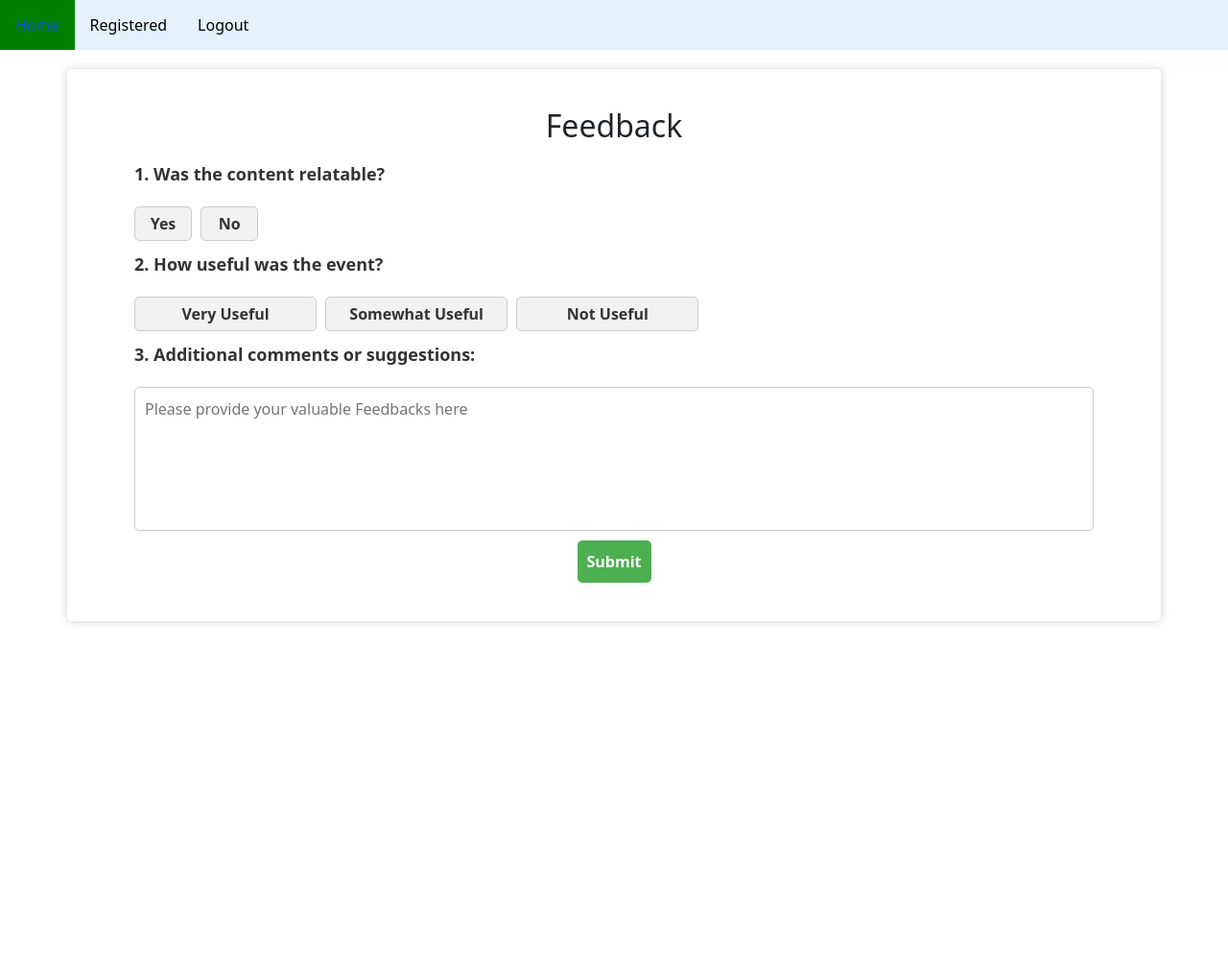
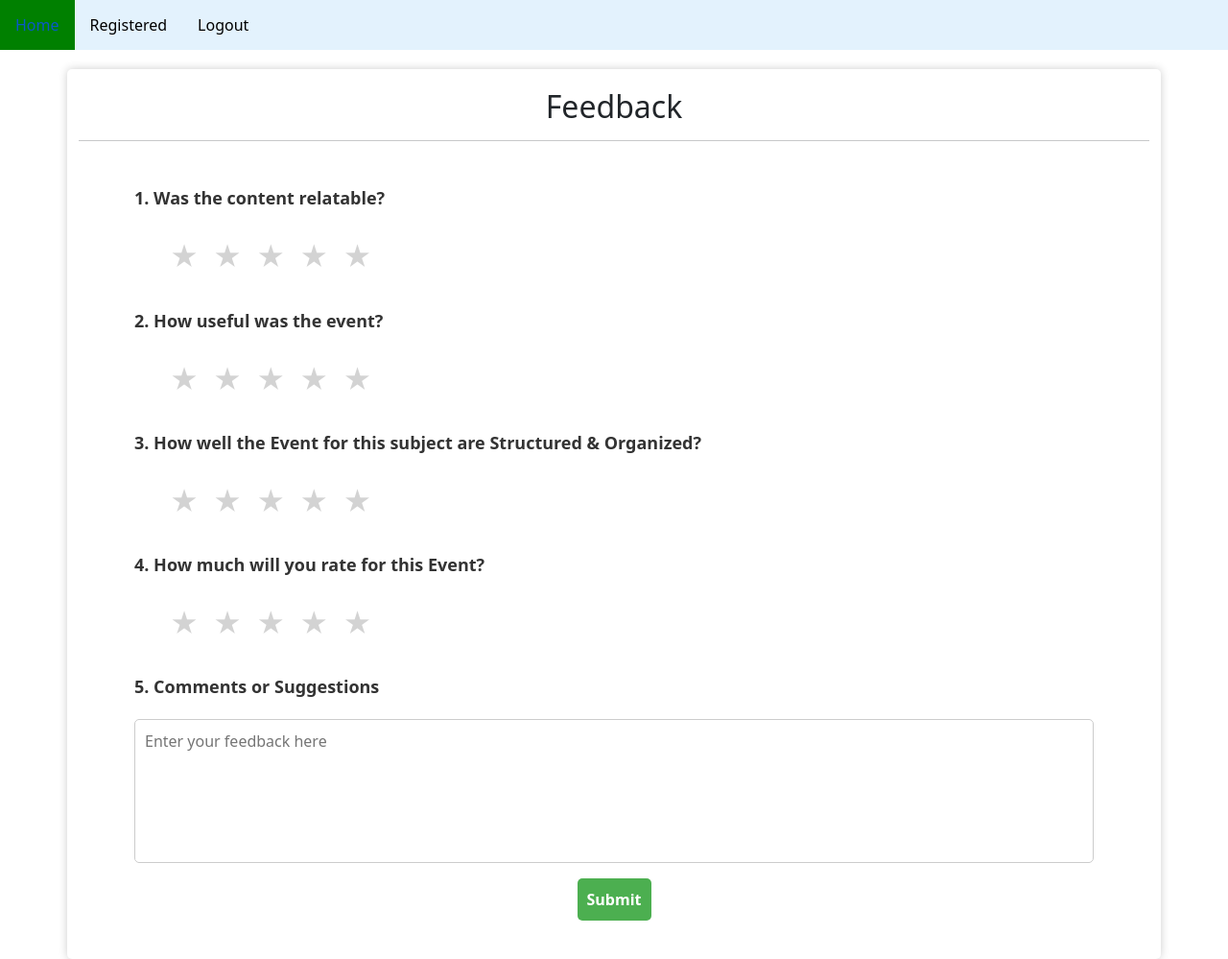
Before and after one commit to Sam-822/Major-Project, a Flask app: page /student/givefeedback/1 in a window 1280 px wide. Shown: the whole page at 96% size. Before the commit the page ends 650 px from the top, so only its background shows below. Run offline with Flask 3, Linux system fonts and the light colour scheme; a user stored in the database is signed in.

Commit message:
Added some more codes on Student Side

```diff
--- a/app.py
+++ b/app.py
@@ -181,7 +181,7 @@ def student_registered():
         return redirect(url_for('student'))
     curr = myconn.cursor()
     curr.execute(
-        "select feedback.id, feedback.event_name, feedback.course_name, feedback.current_year, feedback.department, registered.feedback_status from feedback left join registered on feedback.id=registered.form_id where registered.moodle_id=%s", (session['student_id'],))
+        "select feedback.id, feedback.event_name, feedback.course_name, feedback.current_year, feedback.department, registered.review_status from feedback left join registered on feedback.id=registered.form_id where registered.moodle_id=%s", (session['student_id'],))
     data = curr.fetchall()
     print(data)
     return render_template('student_registered.html', data=data)
@@ -196,9 +196,9 @@ def register_for_event():
         form_id = request.form['register']
         curr = myconn.cursor()
         curr.execute(
-            '''Insert into registered(form_id, moodle_id, feedback_status) values(%s, %s, %s)''', (form_id, moodle_id, 0))
+            '''Insert into registered(form_id, moodle_id, review_status) values(%s, %s, %s)''', (form_id, moodle_id, 0))
         myconn.commit()
-        return redirect(url_for('student_home'))
+        return redirect(url_for('student_registered'))
 
 
 @app.route("/deregister_for", methods=["GET", "POST"])
@@ -217,6 +217,19 @@ def deregister_for_event():
 
 @app.route("/student/givefeedback/<int:id>", methods=["GET", "POST"])
 def questions(id):
+    if not session.get('student_loggedin'):
+        return redirect(url_for('student'))
+    if request.method == "POST":
+        rank = request.form['rating']
+        rank1 = request.form['rating1']
+        rank2 = request.form['rating2']
+        rank3 = request.form['rating3']
+        review = request.form['feedback-comments']
+        curr = myconn.cursor()
+        curr.execute(
+            '''update registered set relatable=%s, useful=%s, helpful=%s, overall=%s, review=%s, review_status=%s where form_id=%s and moodle_id=%s''', (rank, rank1, rank2, rank3, review, 1, id, session['student_id']))
+        myconn.commit()
+        return render_template('student_questionnaire.html')
     return render_template('student_questionnaire.html')
 
 
@@ -258,9 +271,12 @@ def view(id):
     if request.method == "POST":
         curr = myconn.cursor()
         curr.execute(
-            """select current_year,department,course_name,event_name from feedback where id=%s""", (id,))
+            """select current_year,department,event_name from feedback where id=%s""", (id,))
         data = curr.fetchall()
-        return redirect(url_for('create_event'))
+        curr.execute(
+            '''select relatable, useful, helpful, overall, review from registered where form_id=%s''', (id,))
+        feedback_data = curr.fetchall()
+        return render_template('feedbacks_sentiment.html', feedback_data=feedback_data)
 
 
 @app.route("/logout")
--- a/templates/faculty_create_event.html
+++ b/templates/faculty_create_event.html
@@ -1,7 +1,7 @@
 {% extends 'faculty_navbar.html' %}
 
 {% block content %}
-
+<div class="container">
     <form action="{{url_for('create_event')}}" method="POST">
         {% if success %}
         <div style="background-color: green; width:400px; margin:0 auto; color:green; padding:10px; text-align:center;"
@@ -38,6 +38,7 @@
             <button type="submit" value="Submit" class="btn" id="create_event_btn">Submit</button>
         </div>
     </form>
+</div>
 
 <script>
     acyear_select = document.getElementById('acyear');
--- a/templates/faculty_view_event_status.html
+++ b/templates/faculty_view_event_status.html
@@ -1,7 +1,7 @@
 {% extends 'faculty_navbar.html' %}
 
 {% block content %}
-<div>
+<div class="container">
     <table class="table">
         <thead class="table-dark" style="margin: 10px;">
             <tr>
--- a/templates/faculty_view_feedbacks.html
+++ b/templates/faculty_view_feedbacks.html
@@ -1,7 +1,7 @@
 {% extends 'faculty_navbar.html' %}
 
 {% block content %}
-<div>
+<div class="container">
     <table class="table">
         <thead class="table-dark" style="margin: 10px;">
             <tr>
--- a/templates/student_navbar.html
+++ b/templates/student_navbar.html
@@ -4,6 +4,8 @@
 <head>
     <title>Contact Form</title>
     <style>
+        @import url('https://fonts.googleapis.com/css2?family=Roboto+Slab:wght@500&display=swap');
+
         * {
             box-sizing: border-box;
         }
@@ -61,9 +63,9 @@
             resize: vertical;
         }
 
-        label {
+        /* label {
             font-weight: bold;
-        }
+        } */
 
         button[type=submit] {
             background-color: #4CAF50;
@@ -107,7 +109,6 @@
             left: 50%;
         }
 
-
         @media screen and (max-width :480px) {
 
             input[type=text],
@@ -120,7 +121,6 @@
                 width: 100%;
                 margin-top: 10%
             }
-
         }
     </style>
     <link href="https://cdn.jsdelivr.net/npm/bootstrap@5.0.2/dist/css/bootstrap.min.css" rel="stylesheet"
@@ -128,7 +128,6 @@
 </head>
 
 <body>
-
     <div class="faculty-navbar">
         <a href="{{url_for('student_home')}}" style="background-color: green;">Home</a>
         <a href="{{url_for('student_registered')}}">Registered</a>
--- a/templates/student_questionnaire.html
+++ b/templates/student_questionnaire.html
@@ -1,34 +1,74 @@
 {% extends 'student_navbar.html' %}
 
 {% block content %}
-<!-- <h1>Event Feedback Form</h1> -->
-<form>
-    <h2>Feedback</h2>
+<h2>Feedback</h2>
+
+<hr>
+<form method="post">
     <fieldset>
         <label style="width: 1000px;" for="relatable">1. Was the content relatable?</label>
-        <div id="some-class">
-            <input style="width: 60px;" type="radio" id="relatable-yes" name="relatable" value="yes">
-            <label style="width: 60px;" for="relatable-yes">Yes</label>
-            <input style="width: 60px;" type="radio" id="relatable-no" name="relatable" value="no">
-            <label style="width: 60px;" for="relatable-no">No</label>
-        </div>
+        <ul class="rate-area">
+            <input type="radio" id="5-star" name="rating" value="5" />
+            <label for="5-star" title="Amazing"></label>
+            <input type="radio" id="4-star" name="rating" value="4" />
+            <label for="4-star" title="Good"></label>
+            <input type="radio" id="3-star" name="rating" value="3" />
+            <label for="3-star" title="Average"></label>
+            <input type="radio" id="2-star" name="rating" value="2" />
+            <label for="2-star" title="Not Good"></label>
+            <input type="radio" id="1-star" name="rating" value="1" />
+            <label for="1-star" title="Bad"></label>
+        </ul>
+    </fieldset>
+    <fieldset>
+        <label style="width: 1000px;" for="useful">2. How useful was the event?</label>
+        <ul class="rate-area">
+            <input type="radio" id="5star" name="rating1" value="5" />
+            <label for="5star" title="Amazing"></label>
+            <input type="radio" id="4star" name="rating1" value="4" />
+            <label for="4star" title="Good"></label>
+            <input type="radio" id="3star" name="rating1" value="3" />
+            <label for="3star" title="Average"></label>
+            <input type="radio" id="2star" name="rating1" value="2" />
+            <label for="2star" title="Not Good"></label>
+            <input type="radio" id="1star" name="rating1" value="1" />
+            <label for="1star" title="Bad"></label>
+        </ul>
     </fieldset>
     <fieldset style="width: 1000px;">
-
-        <label for="useful">2. How useful was the event?</label>
-        <div id="some-class">
-            <input style="width: 190px;" type="radio" id="useful-very" name="useful" value="very">
-            <label style="width: 190px;" for="useful-very">Very Useful</label>
-            <input style="width: 190px;" type="radio" id="useful-somewhat" name="useful" value="somewhat">
-            <label style="width: 190px;" for="useful-somewhat">Somewhat Useful</label>
-            <input style="width: 190px;" type="radio" id="useful-not" name="useful" value="not">
-            <label style="width: 190px;" for="useful-not">Not Useful</label>
-        </div>
+        <label for="helpful">3. How well the Event for this subject are Structured & Organized?</label>
+        <ul class="rate-area">
+            <input type="radio" id="star5" name="rating2" value="5" />
+            <label for="star5" title="Amazing"></label>
+            <input type="radio" id="star4" name="rating2" value="4" />
+            <label for="star4" title="Good"></label>
+            <input type="radio" id="star3" name="rating2" value="3" />
+            <label for="star3" title="Average"></label>
+            <input type="radio" id="star2" name="rating2" value="2" />
+            <label for="star2" title="Not Good"></label>
+            <input type="radio" id="star1" name="rating2" value="1" />
+            <label for="star1" title="Bad"></label>
+        </ul>
     </fieldset>
-
-    <label for="comments" style="width: 1000px">3. Additional comments or suggestions:</label>
-    <textarea id="comments" name="comments" placeholder="Please provide your valuable Feedbacks here"
-        required></textarea>
+    <fieldset style="width: 1000px;">
+        <label for="overall">4. How much will you rate for this Event?</label>
+        <ul class="rate-area">
+            <input type="radio" id="star-5" name="rating3" value="5" />
+            <label for="star-5" title="Amazing"></label>
+            <input type="radio" id="star-4" name="rating3" value="4" />
+            <label for="star-4" title="Good"></label>
+            <input type="radio" id="star-3" name="rating3" value="3" />
+            <label for="star-3" title="Average"></label>
+            <input type="radio" id="star-2" name="rating3" value="2" />
+            <label for="star-2" title="Not Good"></label>
+            <input type="radio" id="star-1" name="rating3" value="1" />
+            <label for="star-1" title="Bad"></label>
+        </ul>
+    </fieldset>
+    <fieldset style="width: 1000px;">
+        <label for="feedback-comments">5. Comments or Suggestions</label>
+        <textarea id="feedback-comments" name="feedback-comments" placeholder="Enter your feedback here"></textarea>
+    </fieldset>
     <input type="submit" value="Submit">
 </form>
 <style>
@@ -48,6 +88,7 @@
         transform: scale(1.05);
         box-shadow: 0px 0px 15px rgba(0, 0, 0, 0.3);
     } */
+
     fieldset {
         overflow: hidden
     }
@@ -111,6 +152,47 @@
         max-height: 300px;
     }
 
+    .rate-area {
+        float: left;
+        border-style: none;
+    }
+
+    .rate-area:not(:checked)>input {
+        position: absolute;
+        top: -9999px;
+        clip: rect(0, 0, 0, 0);
+    }
+
+    .rate-area:not(:checked)>label {
+        float: right;
+        overflow: hidden;
+        white-space: nowrap;
+        cursor: pointer;
+        font-size: 180%;
+        color: lightgrey;
+    }
+
+    .rate-area:not(:checked)>label:before {
+        content: "★";
+    }
+
+    .rate-area>input:checked~label {
+        color: gold;
+    }
+
+    .rate-area:not(:checked)>label:hover,
+    .rate-area:not(:checked)>label:hover~label {
+        color: gold;
+    }
+
+    .rate-area>input:checked+label:hover,
+    .rate-area>input:checked+label:hover~label,
+    .rate-area>input:checked~label:hover,
+    .rate-area>input:checked~label:hover~label,
+    .rate-area>label:hover~input:checked~label {
+        color: gold;
+    }
+
     @media only screen and (max-width: 600px) {
         form {
             width: 90%;
@@ -128,16 +210,10 @@
         margin-bottom: 1px;
         padding: 5px 5px;
         font-size: 16px;
-        color: #333;
-        background-color: #f2f2f2;
+        /* color: #333; */
+        /* background-color: #f2f2f2;
         border-radius: 5px;
-        border: 1px solid #ccc;
-    }
-
-    input[type="radio"]:checked+label {
-        background-color: #4CAF50;
-        color: #fff;
-        border-color: #4CAF50;
+        border: 1px solid #ccc; */
     }
 </style>
 
--- a/templates/student_registered.html
+++ b/templates/student_registered.html
@@ -26,7 +26,7 @@
                 <td>{{i[4]}}</td>
                 <td>
                     {% if i[5]==0 %}
-                    <form action="{{url_for('questions', id=i[0])}}" method="POST">
+                    <form action="{{url_for('questions', id=i[0])}}" method="GET">
                         <button value={{i[0]}} name="register" id="bt">Give Feedback</button>
                     </form>
                     {% else %}
```
Also changed, not shown: templates/faculty_navbar.html (+3 -4 lines), templates/feedbacks_sentiment.html (added, +72 -0 lines), dataset_final.csv, 1 other file. Lines whose indentation alone changed are shown as unchanged.
